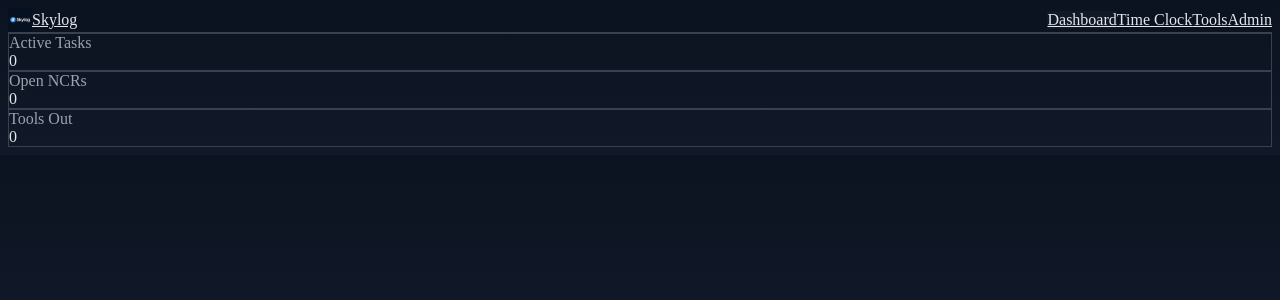
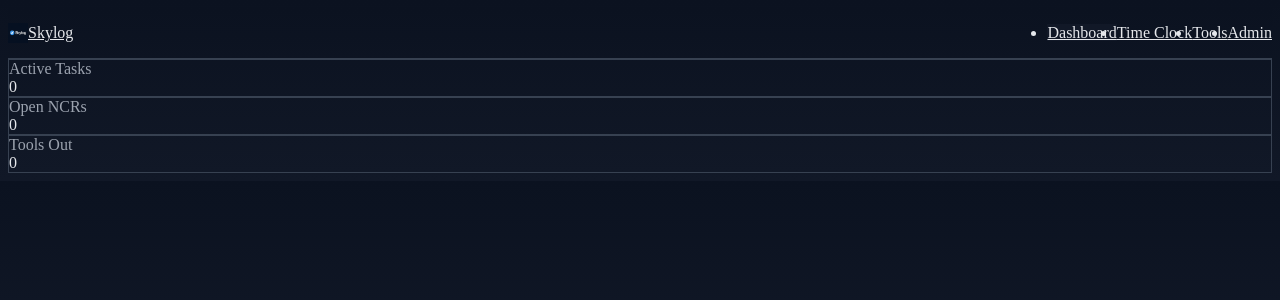
Before and after one commit to Ephraim163/skylog, a Next.js app: page /dashboard in a window 1280 px wide. Shown: the top 300 px of the page. Built offline with nearby package versions, Linux system fonts and the light colour scheme.

Commit message:
ui: spaced navbar

```diff
--- a/src/components/nav.tsx
+++ b/src/components/nav.tsx
@@ -13,20 +13,28 @@ const tabs = [
 export default function Nav() {
   const path = usePathname();
   return (
-    <nav className="flex items-center gap-3 p-3 border-b border-[color:var(--border)] bg-[color:var(--bg)]">
-      <Link href="/dashboard" className="mr-auto flex items-center gap-2" aria-label="Skylog home">
-        <Image src="/skylog-logo.png" alt="Skylog" width={24} height={24} priority />
-        <span className="font-extrabold tracking-tight">Skylog</span>
+    <nav className="flex items-center justify-between px-4 py-3 border-b border-[color:var(--border)]">
+      <Link href="/dashboard" className="flex items-center gap-2">
+        <Image src="/skylog-logo.png" alt="Skylog" width={20} height={20} />
+        <span className="font-bold">Skylog</span>
       </Link>
+
+      <ul className="flex items-center gap-4">
         {tabs.map(t => (
+          <li key={t.href}>
             <Link
-          key={t.href}
-          className={`px-3 py-1 rounded ${path.startsWith(t.href) ? "bg-[color:var(--chip)]" : "hover:bg-[color:var(--chip)]/40"}`}
               href={t.href}
+              className={`px-3 py-1 rounded ${
+                path.startsWith(t.href)
+                  ? "bg-[color:var(--chip)]"
+                  : "hover:bg-white/10"
+              }`}
             >
               {t.label}
             </Link>
+          </li>
         ))}
+      </ul>
     </nav>
   );
 }
```
Lines whose indentation alone changed are shown as unchanged.
